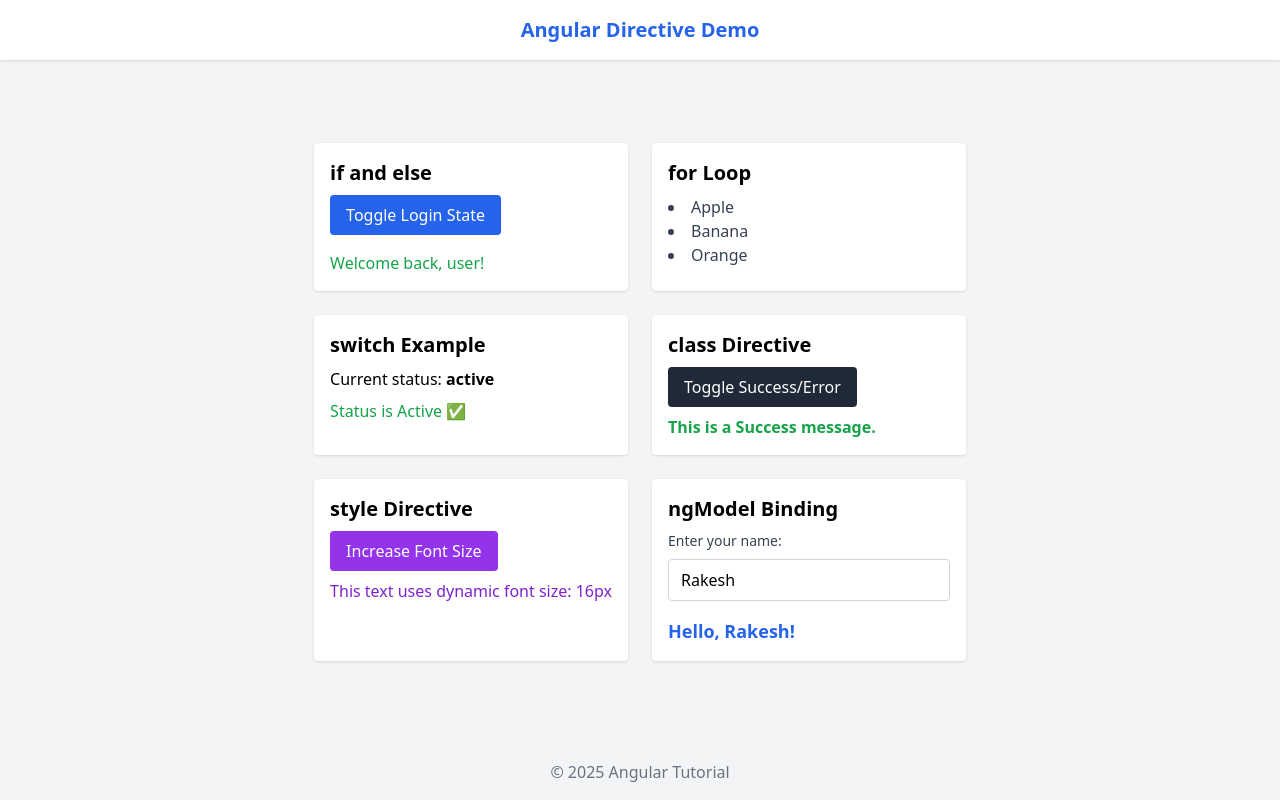
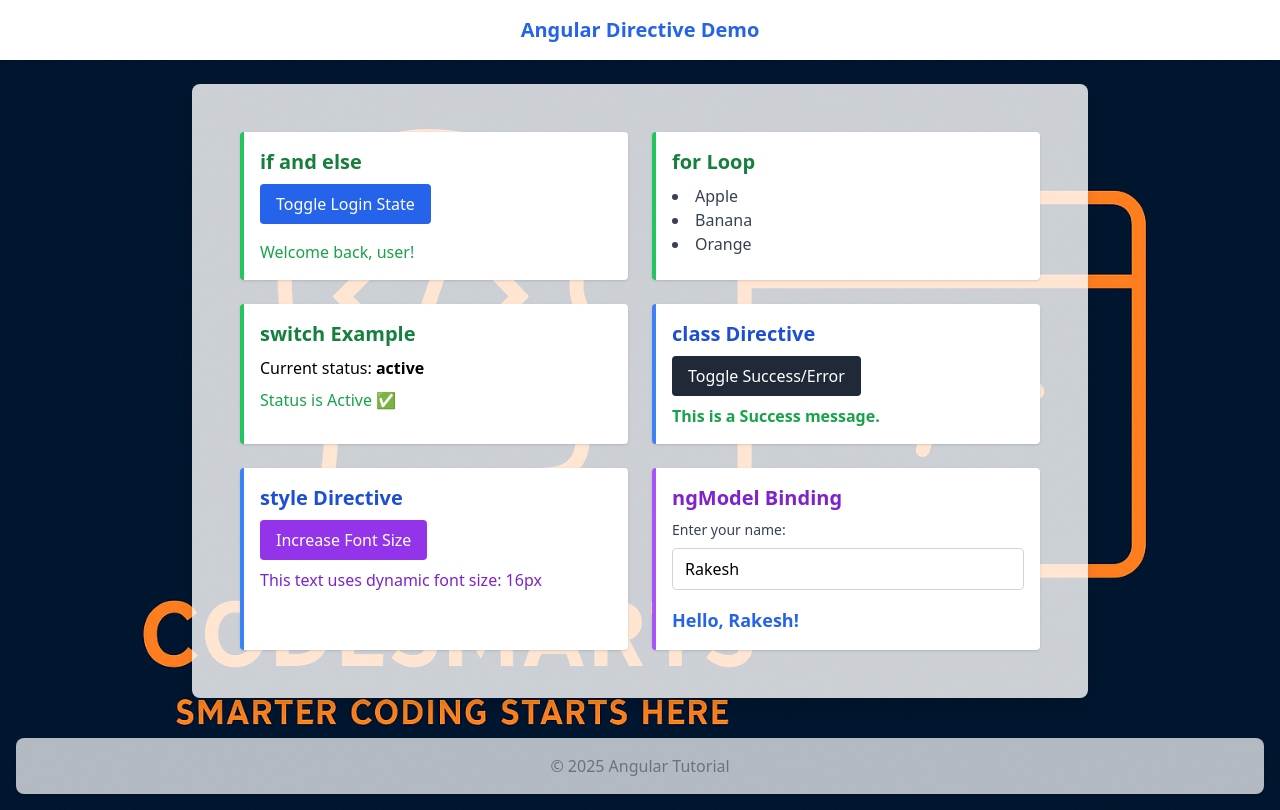
Before and after one commit to Rakeshducs/angular-youtube-demo, an Angular app: page / in a window 1280 px wide. Built offline with nearby package versions, Linux system fonts and the light colour scheme.

Commit message:
Enhanced: added image background

```diff
--- a/src/app/app.html
+++ b/src/app/app.html
@@ -1,5 +1,4 @@
-<!-- Page Wrapper -->
-<div class="min-h-screen bg-gray-100 flex flex-col">
+<div class="min-h-screen bg-custom-image bg-cover bg-center flex flex-col">
   <!-- Navbar -->
   <nav
     class="bg-white shadow p-4 text-center text-xl font-semibold text-blue-600"
@@ -9,9 +8,17 @@
 
   <!-- Main Content Area -->
   <main class="flex-grow flex justify-center items-center p-6">
-    <app-directive-demo></app-directive-demo>
+    <div
+      class="bg-white bg-opacity-80 rounded-lg shadow-lg p-6 w-full max-w-4xl"
+    >
+      <app-directive-demo></app-directive-demo>
+    </div>
   </main>
 
   <!-- Footer -->
-  <footer class="text-center p-4 text-gray-500">© 2025 Angular Tutorial</footer>
+  <footer
+    class="text-center p-4 text-gray-500 bg-white bg-opacity-70 rounded-lg m-4 shadow"
+  >
+    © 2025 Angular Tutorial
+  </footer>
 </div>
--- a/src/app/directive-demo/directive-demo.html
+++ b/src/app/directive-demo/directive-demo.html
@@ -1,15 +1,14 @@
 <!-- Wrapper for all content -->
 <div class="grid gap-6 p-6 md:grid-cols-2 lg:grid-cols-2">
-  <!-- @if / @else -->
-  <div class="bg-white shadow rounded p-4">
-    <h2 class="text-xl font-semibold mb-2">if and else</h2>
+  <!-- @if / @else - Structural -->
+  <div class="bg-white shadow rounded p-4 border-l-4 border-green-500">
+    <h2 class="text-xl font-semibold text-green-700 mb-2">if and else</h2>
     <button
       (click)="isLoggedIn = !isLoggedIn"
       class="px-4 py-2 bg-blue-600 text-white rounded mb-4"
     >
       Toggle Login State
     </button>
-
     @if (isLoggedIn) {
     <p class="text-green-600">Welcome back, user!</p>
     } @else {
@@ -17,9 +16,9 @@
     }
   </div>
 
-  <!-- @for -->
-  <div class="bg-white shadow rounded p-4">
-    <h2 class="text-xl font-semibold mb-2">for Loop</h2>
+  <!-- @for - Structural -->
+  <div class="bg-white shadow rounded p-4 border-l-4 border-green-500">
+    <h2 class="text-xl font-semibold text-green-700 mb-2">for Loop</h2>
     <ul class="list-disc list-inside">
       @for (item of fruits; track item) {
       <li class="text-gray-700">{{ item }}</li>
@@ -27,13 +26,12 @@
     </ul>
   </div>
 
-  <!-- @switch -->
-  <div class="bg-white shadow rounded p-4">
-    <h2 class="text-xl font-semibold mb-2">switch Example</h2>
+  <!-- @switch - Structural -->
+  <div class="bg-white shadow rounded p-4 border-l-4 border-green-500">
+    <h2 class="text-xl font-semibold text-green-700 mb-2">switch Example</h2>
     <p class="mb-2">
       Current status: <strong>{{ status }}</strong>
     </p>
-
     @switch (status) { @case ('active') {
     <p class="text-green-600">Status is Active ✅</p>
     } @case ('pending') {
@@ -43,9 +41,9 @@
     } }
   </div>
 
-  <!-- @class -->
-  <div class="bg-white shadow rounded p-4">
-    <h2 class="text-xl font-semibold mb-2">class Directive</h2>
+  <!-- @class - Attribute -->
+  <div class="bg-white shadow rounded p-4 border-l-4 border-blue-500">
+    <h2 class="text-xl font-semibold text-blue-700 mb-2">class Directive</h2>
     <button
       (click)="toggleStatus()"
       class="px-4 py-2 bg-gray-800 text-white rounded mb-2"
@@ -59,9 +57,9 @@
     </p>
   </div>
 
-  <!-- @style -->
-  <div class="bg-white shadow rounded p-4">
-    <h2 class="text-xl font-semibold mb-2">style Directive</h2>
+  <!-- @style - Attribute -->
+  <div class="bg-white shadow rounded p-4 border-l-4 border-blue-500">
+    <h2 class="text-xl font-semibold text-blue-700 mb-2">style Directive</h2>
     <button
       (click)="increaseFont()"
       class="px-4 py-2 bg-purple-600 text-white rounded mb-2"
@@ -72,13 +70,14 @@
       This text uses dynamic font size: {{ fontSize }}px
     </p>
   </div>
-  <!-- ngModel Two-Way Binding -->
-  <div class="bg-white shadow rounded p-4">
-    <h2 class="text-xl font-semibold mb-2">ngModel Binding</h2>
 
-    <label class="block mb-2 text-sm font-medium text-gray-700"
-      >Enter your name:</label
-    >
+  <!-- ngModel - Form -->
+  <div class="bg-white shadow rounded p-4 border-l-4 border-purple-500">
+    <h2 class="text-xl font-semibold text-purple-700 mb-2">ngModel Binding</h2>
+
+    <label class="block mb-2 text-sm font-medium text-gray-700">
+      Enter your name:
+    </label>
     <input
       type="text"
       [(ngModel)]="userName"
--- a/src/styles.css
+++ b/src/styles.css
@@ -2,3 +2,9 @@
 @tailwind base;
 @tailwind components;
 @tailwind utilities;
+
+.bg-custom-image {
+  background-image: url("assets/images/bg-image.jpg"); /* no leading slash */
+  background-size: cover;
+  background-position: center;
+}
--- a/tailwind.config.js
+++ b/tailwind.config.js
@@ -1,10 +1,8 @@
 /** @type {import('tailwindcss').Config} */
 module.exports = {
-  content: [
-    "./src/**/*.{html,ts}",
-  ],
+  content: ["./src/**/*.{html,ts}"],
   theme: {
     extend: {},
   },
   plugins: [],
-}
+};
```
Also changed, not shown: src/assets/images/bg-image.jpg (added).
